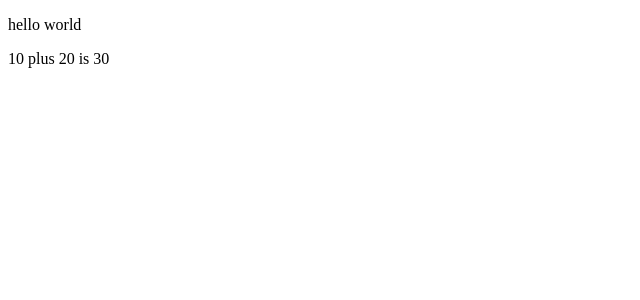
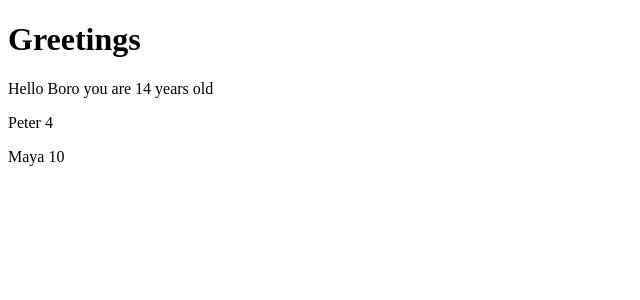
Before and after one commit to jndeva/react, a React (Vite) app in the folder part1/: page / in a window 1280 px wide. Shown: the top 300 px of the page, without its empty margins (0-640 px from the left). Built offline with nearby package versions, Linux system fonts and the light colour scheme.

Commit message:
pasaje de props

```diff
--- a/part1/src/App.jsx
+++ b/part1/src/App.jsx
@@ -1,11 +1,22 @@
+const Hello = (props) => {
+  return <p>Hello {props.name} you are {props.age} years old</p>
+}
+
 const App = () => {
-  const a = 10
-  const b = 20
-  console.log(a + b)
+  const name = 'Boro'
+  const age = 14
+
+  const friends = [
+    { name: 'Peter', age: 4 },
+    { name: 'Maya', age: 10 },
+  ]
+
   return (
     <>
-      <p>hello world</p>
-      <p>{a} plus {b} is {a + b}</p>
+      <h1>Greetings</h1>
+      <Hello name={name} age={age} />
+      <p>{friends[0].name} {friends[0].age}</p>
+      <p>{friends[1].name} {friends[1].age}</p>
     </>
   )
 
```
